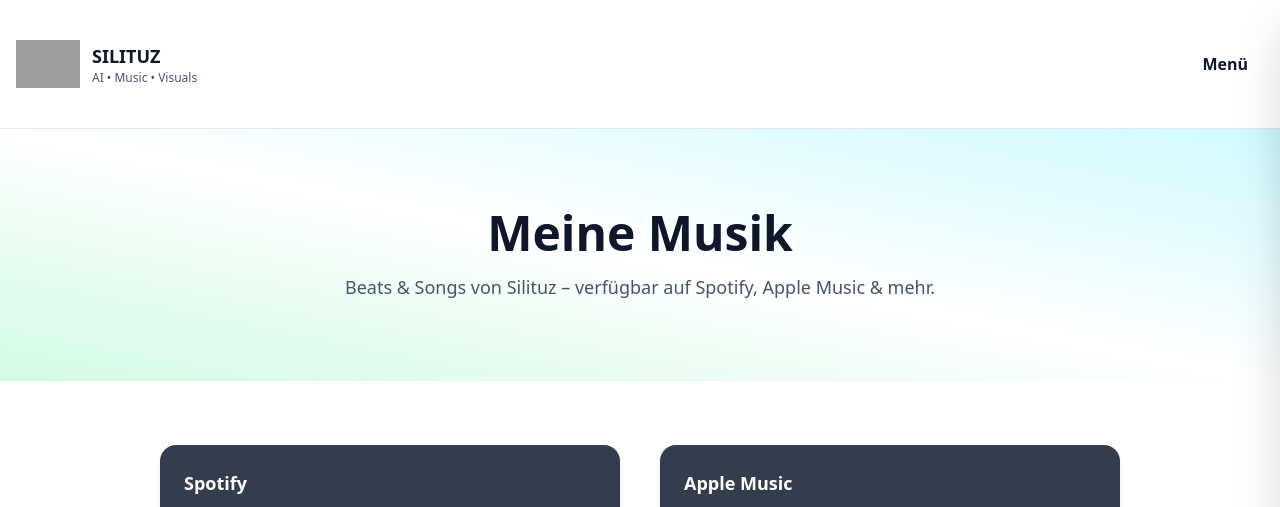
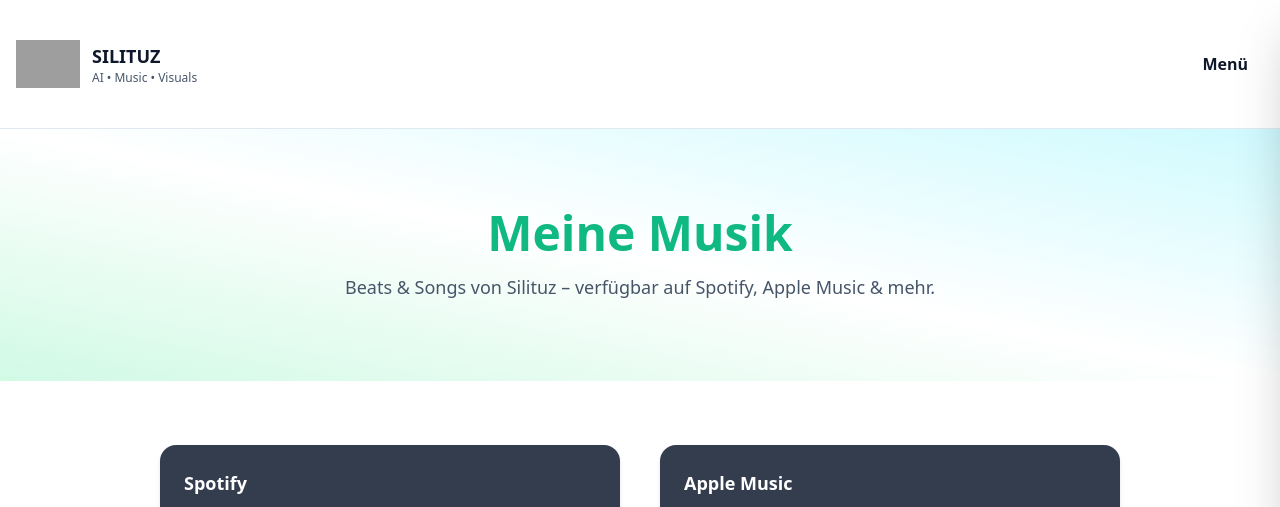
Before and after one commit to Silituz/silituz-website, a Jekyll site: the page built from music.html, in a window 1280 px wide and 1070 px high. Shown: the top 507 px of the window. Built offline with Jekyll 4.4.1, drawn with Linux system fonts in a browser that asks for light colours; nearby versions of some CDN libraries; grey boxes are pictures that could not be loaded.

Commit message:
Update music.html

```diff
--- a/music.html
+++ b/music.html
@@ -5,7 +5,7 @@ title: "Meine Musik – SILITUZ"
   <!-- Hero -->
    <section class="relative py-20 bg-gradient-to-tr from-emerald-100 via-white to-cyan-100">
     <div class="max-w-4xl mx-auto px-4 sm:px-6 lg:px-8 text-center">
-      <h1 class="text-4xl md:text-5xl font-extrabold text-slate-900">Meine Musik</h1>
+      <h1 class="text-4xl md:text-5xl font-extrabold text-emerald-500">Meine Musik</h1>
       <p class="mt-4 text-lg text-slate-600">
         Beats & Songs von Silituz – verfügbar auf Spotify, Apple Music & mehr.
       </p>
```
